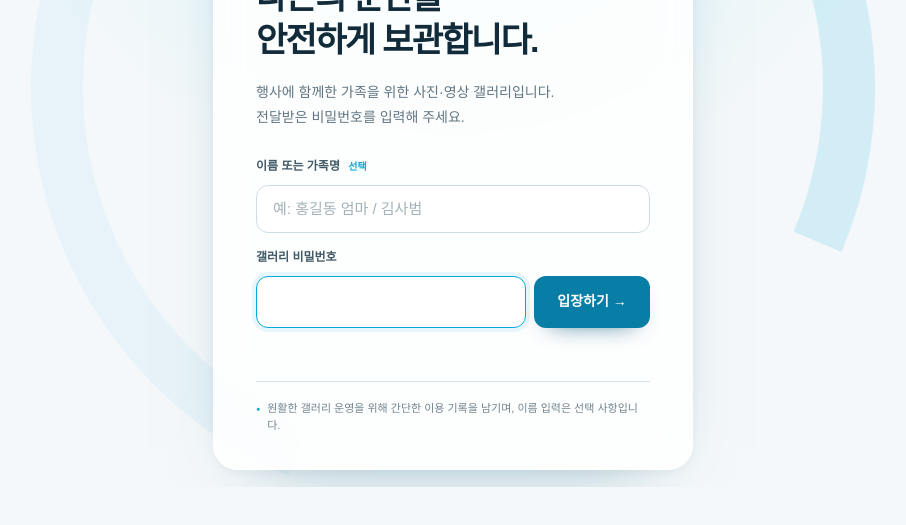
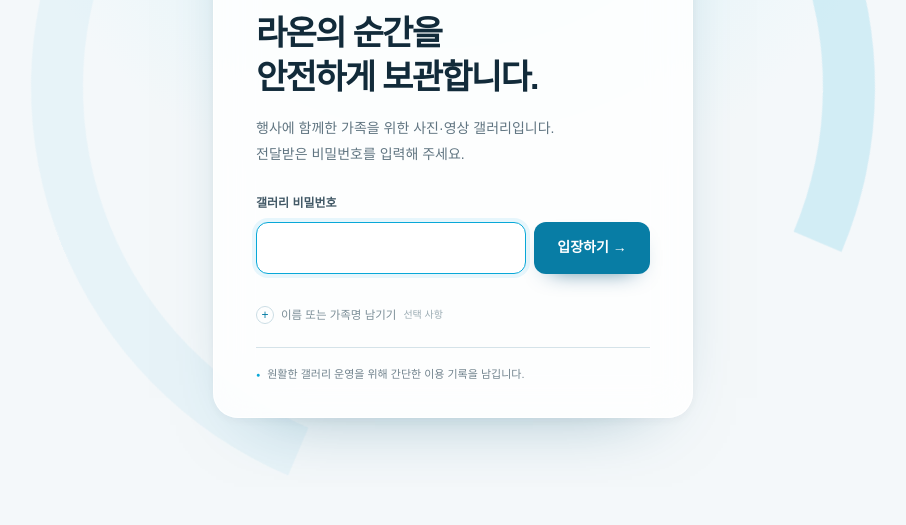
Before and after one commit to jam-bang/raon-gallery, a website: page public/index.html in a window 1280 px wide. Shown: the part 313-838 px from the top of the page, without its empty margins (187-1093 px from the left). Drawn offline with Linux system fonts and the light colour scheme.

Commit message:
style: make visitor name a secondary option

```diff
--- a/public/index.html
+++ b/public/index.html
@@ -27,18 +27,22 @@
       <h2 id="access-title">라온의 순간을<br>안전하게 보관합니다.</h2>
       <p class="access-copy">행사에 함께한 가족을 위한 사진·영상 갤러리입니다.<br>전달받은 비밀번호를 입력해 주세요.</p>
       <form id="access-form" class="access-form">
-        <div class="access-field">
-          <label for="access-name">이름 또는 가족명 <span>선택</span></label>
-          <input id="access-name" class="access-name-input" name="visitor-name" type="text" maxlength="40" autocomplete="name" placeholder="예: 홍길동 엄마 / 김사범">
-        </div>
         <label for="access-password">갤러리 비밀번호</label>
         <div class="access-input-row">
           <input id="access-password" name="password" type="password" inputmode="numeric" pattern="[0-9]*" maxlength="4" autocomplete="current-password" required aria-describedby="access-message">
           <button type="submit">입장하기 <span aria-hidden="true">→</span></button>
         </div>
         <p id="access-message" class="access-message" role="alert" aria-live="polite"></p>
+        <details class="access-identity">
+          <summary><span>이름 또는 가족명 남기기</span><small>선택 사항</small></summary>
+          <div class="access-identity-panel">
+            <label for="access-name">이름 또는 가족명</label>
+            <input id="access-name" class="access-name-input" name="visitor-name" type="text" maxlength="40" autocomplete="name" placeholder="예: 홍길동 엄마 / 김사범">
+            <p>입력하지 않아도 갤러리를 이용할 수 있습니다.</p>
+          </div>
+        </details>
       </form>
-      <p class="access-footnote"><span aria-hidden="true">●</span> 원활한 갤러리 운영을 위해 간단한 이용 기록을 남기며, 이름 입력은 선택 사항입니다.</p>
+      <p class="access-footnote"><span aria-hidden="true">●</span> 원활한 갤러리 운영을 위해 간단한 이용 기록을 남깁니다.</p>
       <noscript><p class="access-message">갤러리를 보려면 브라우저에서 JavaScript를 활성화해 주세요.</p></noscript>
     </div>
   </section>
--- a/public/styles.css
+++ b/public/styles.css
@@ -44,11 +44,18 @@ html[data-access="locked"] body > :not(.access-gate) { visibility: hidden; }
 .access-panel h2 { margin-top: 15px; font-size: 34px; line-height: 1.28; letter-spacing: -.05em; }
 .access-copy { margin-top: 17px; color: var(--muted); font-size: 14px; line-height: 1.8; word-break: keep-all; }
 .access-form { margin-top: 27px; }
-.access-field { margin-bottom: 15px; }
-.access-field label span { margin-left: 5px; color: var(--cyan); font-size: 10px; font-weight: 750; }
-.access-name-input { width: 100%; height: 48px; padding: 0 16px; border: 1px solid #cbdde4; border-radius: 12px; background: #fff; color: var(--ink); font-size: 15px; outline: none; transition: border-color .18s, box-shadow .18s; }
-.access-name-input::placeholder { color: #a2b1b8; }
-.access-name-input:focus { border-color: var(--cyan); box-shadow: 0 0 0 4px #08a8d818; }
+.access-identity { margin-top: 1px; }
+.access-identity summary { display: flex; align-items: center; gap: 7px; width: max-content; max-width: 100%; color: #7a8d96; font-size: 11.5px; cursor: pointer; list-style: none; user-select: none; }
+.access-identity summary::-webkit-details-marker { display: none; }
+.access-identity summary::before { content: "+"; display: grid; place-items: center; width: 16px; height: 16px; border: 1px solid #cbdde4; border-radius: 50%; color: var(--blue); font-size: 12px; line-height: 1; }
+.access-identity[open] summary::before { content: "−"; }
+.access-identity summary small { color: #9aabb2; font-size: 10px; font-weight: 500; }
+.access-identity-panel { margin-top: 10px; padding: 13px; border: 1px solid #e0eaee; border-radius: 12px; background: #f7fafb; }
+.access-identity-panel label { margin-bottom: 7px; color: #60747e; font-size: 11px; }
+.access-name-input { width: 100%; height: 44px; padding: 0 14px; border: 1px solid #cfdee4; border-radius: 10px; background: #fff; color: var(--ink); font-size: 14px; outline: none; transition: border-color .18s, box-shadow .18s; }
+.access-name-input::placeholder { color: #a8b5bb; }
+.access-name-input:focus { border-color: var(--cyan); box-shadow: 0 0 0 3px #08a8d814; }
+.access-identity-panel p { margin-top: 7px; color: #8a9ba3; font-size: 10.5px; line-height: 1.5; }
 .access-form label { display: block; margin-bottom: 8px; color: #425966; font-size: 12px; font-weight: 650; }
 .access-input-row { display: grid; grid-template-columns: 1fr auto; gap: 8px; }
 .access-input-row input { min-width: 0; height: 52px; padding: 0 17px; border: 1px solid #cbdde4; border-radius: 12px; background: #fff; color: var(--ink); font-size: 20px; letter-spacing: .2em; outline: none; transition: border-color .18s, box-shadow .18s; }
```
